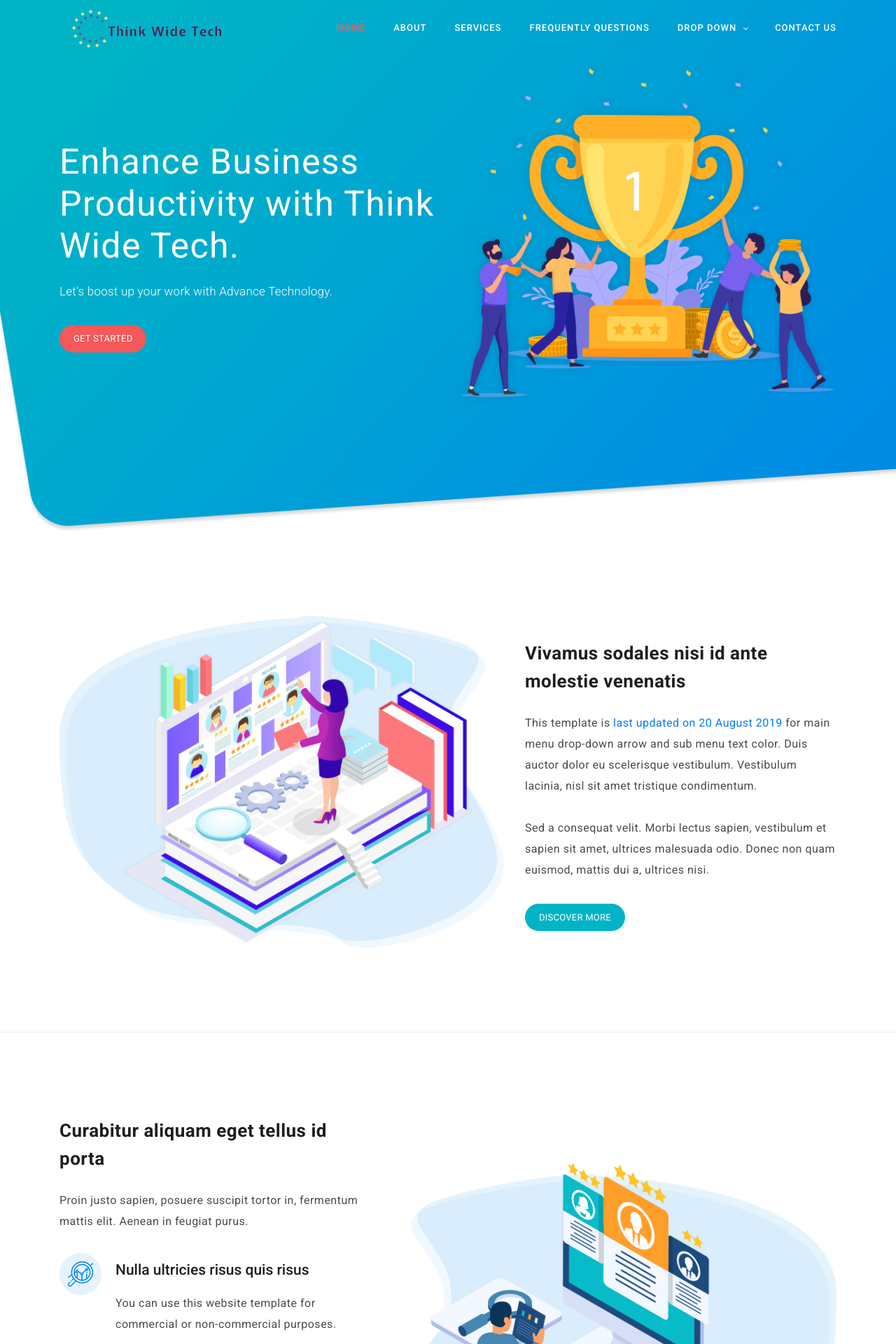
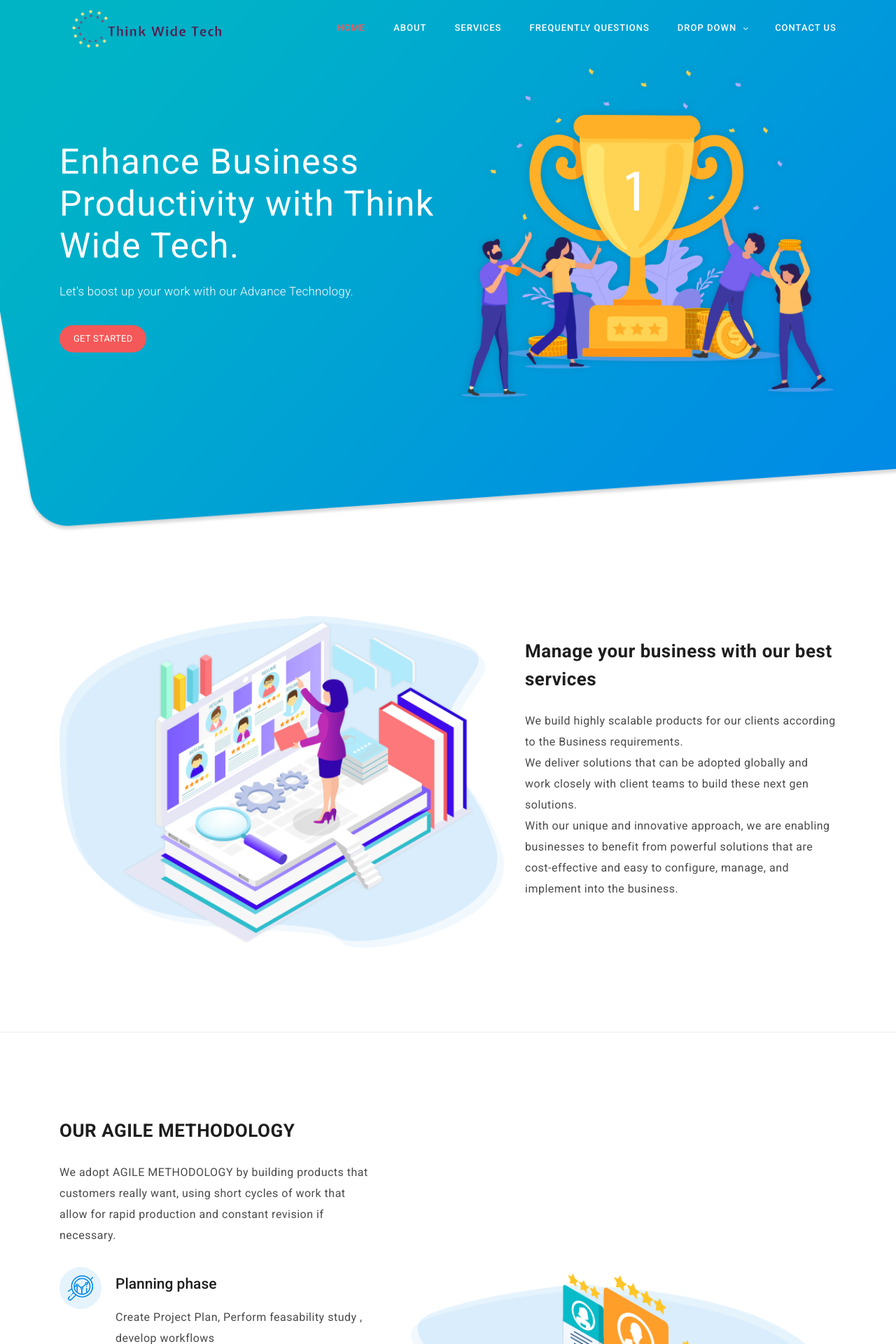
Before and after one commit to jaidev1321/thinkwidetech, a Node server app: page / in a window 1280 px wide. Shown: the top 1920 px of the page at 70% size. Run offline with Node 20, Linux system fonts and the light colour scheme; some libraries are stand-ins or nearby versions.

Commit message:
added methodology and our services content

```diff
--- a/template/templatemo_537_art_factory/templatemo_537_art_factory/index.html
+++ b/template/templatemo_537_art_factory/templatemo_537_art_factory/index.html
@@ -10,13 +10,7 @@
     <link href="https://fonts.googleapis.com/css?family=Roboto:100,300,400,500,700,900" rel="stylesheet">
 
     <title>Art Factory HTML CSS Template</title>
-<!--
 
-ART FACTORY
-
-https://templatemo.com/tm-537-art-factory
-
--->
     <!-- Additional CSS Files -->
     <link rel="stylesheet" type="text/css" href="assets/css/bootstrap.min.css">
     <link rel="stylesheet" type="text/css" href="assets/css/font-awesome.css">
--- a/views/index.ejs
+++ b/views/index.ejs
@@ -101,7 +101,7 @@
             >
               <h1>Enhance Business Productivity with Think Wide Tech.</h1>
               <p>
-                    Let's boost up your work with Advance Technology.
+                    Let's boost up your work with our Advance Technology.
               </p>
               <a href="#about" class="main-button-slider">Get Started</a>
             </div>
@@ -138,20 +138,16 @@
           </div>
           <div class="right-text col-lg-5 col-md-12 col-sm-12 mobile-top-fix">
             <div class="left-heading">
-              <h5>Vivamus sodales nisi id ante molestie venenatis</h5>
+              <h5>Manage your business with our best services</h5>
             </div>
             <div class="left-text">
               <p>
-                This template is
-                <a href="#">last updated on 20 August 2019 </a>for main menu
-                drop-down arrow and sub menu text color. Duis auctor dolor eu
-                scelerisque vestibulum. Vestibulum lacinia, nisl sit amet
-                tristique condimentum. <br /><br />
-                Sed a consequat velit. Morbi lectus sapien, vestibulum et sapien
-                sit amet, ultrices malesuada odio. Donec non quam euismod,
-                mattis dui a, ultrices nisi.
+                  We build highly scalable products for our clients according to the Business requirements. <br>
+                  We deliver solutions that can be adopted globally and work closely with client teams to build these next gen solutions.
+                  <br>
+                  With our unique and innovative approach, we are enabling businesses to benefit from powerful solutions that are cost-effective and easy to configure, manage, and implement into the business.
               </p>
-              <a href="#about2" class="main-button">Discover More</a>
+              <!-- <a href="#about2" class="main-button">Discover More</a> -->
             </div>
           </div>
         </div>
@@ -172,29 +168,37 @@
                 <div class="row">
                     <div class="left-text col-lg-5 col-md-12 col-sm-12 mobile-bottom-fix">
                         <div class="left-heading">
-                            <h5>Curabitur aliquam eget tellus id porta</h5>
+                            <h5>OUR AGILE METHODOLOGY</h5>
                         </div>
-                        <p>Proin justo sapien, posuere suscipit tortor in, fermentum mattis elit. Aenean in feugiat purus.</p>
+                        <p>We adopt AGILE METHODOLOGY by building products that customers really want, using short cycles of work that allow for rapid production and constant revision if necessary.</p>
+
                         <ul>
                             <li>
                                 <img src="assets/images/about-icon-01.png" alt="">
                                 <div class="text">
-                                    <h6>Nulla ultricies risus quis risus</h6>
-                                    <p>You can use this website template for commercial or non-commercial purposes.</p>
+                                    <h6>Planning phase</h6>
+                                    <p>Create Project Plan, Perform feasability study , develop workflows </p>
                                 </div>
                             </li>
                             <li>
                                 <img src="assets/images/about-icon-02.png" alt="">
                                 <div class="text">
-                                    <h6>Donec consequat commodo purus</h6>
-                                    <p>You have no right to re-distribute this template as a downloadable ZIP file on any website.</p>
+                                    <h6>Execution phase</h6>
+                                    <p>Execute the plan and Develop the project. Deliverables are built to make sure the project is meeting requirements</p>
                                 </div>
                             </li>
                             <li>
                                 <img src="assets/images/about-icon-03.png" alt="">
                                 <div class="text">
-                                    <h6>Sed placerat sollicitudin mauris</h6>
-                                    <p>If you have any question or comment, please <a rel="nofollow" href="https://templatemo.com/contact">contact</a> us on TemplateMo.</p>
+                                    <h6>Controlling and Monitoring phase</h6>
+                                    <p> As the project moves forward, We do hard testing that goes hand in hand with development followed by full cycle testing and  if any adjustments to the project plan need to be made , we made here. </p>
+                                </div>
+                            </li>
+                            <li>
+                                <img src="assets/images/about-icon-03.png" alt="">
+                                <div class="text">
+                                    <h6>Project closure</h6>
+                                    <p>Tie up any loose ends. Hand the project off to the client or the team that will be managing the project’s day-to-day operations.</p>
                                 </div>
                             </li>
                         </ul>
@@ -212,12 +216,13 @@
         <section class="section" id="services">
             <div class="container">
                 <div class="row">
+                  <h1>Our Services</h1>
                     <div class="owl-carousel owl-theme">
                         <div class="item service-item">
                             <div class="icon">
                                 <i><img src="assets/images/service-icon-01.png" alt=""></i>
                             </div>
-                            <h5 class="service-title">First Box Service</h5>
+                            <h5 class="service-title">Web Applications</h5>
                             <p>Aenean vulputate massa sed neque consectetur, ac fringilla quam aliquet. Sed a enim nec eros tempor cursus at id libero.</p>
                             <a href="#" class="main-button">Read More</a>
                         </div>
@@ -225,7 +230,7 @@
                             <div class="icon">
                                 <i><img src="assets/images/service-icon-02.png" alt=""></i>
                             </div>
-                            <h5 class="service-title">Second Box Title</h5>
+                            <h5 class="service-title">Mobile Applications</h5>
                             <p>Pellentesque vitae urna ut nisi viverra tristique quis at dolor. In non sodales dolor, id egestas quam. Aliquam erat volutpat. </p>
                             <a href="#" class="main-button">Discover More</a>
                         </div>
@@ -233,7 +238,7 @@
                             <div class="icon">
                                 <i><img src="assets/images/service-icon-03.png" alt=""></i>
                             </div>
-                            <h5 class="service-title">Third Title Box</h5>
+                            <h5 class="service-title">Customized ERP</h5>
                             <p>Quisque finibus libero augue, in ultrices quam dictum id. Aliquam quis tellus sit amet urna tincidunt bibendum.</p>
                             <a href="#" class="main-button">More Detail</a>
                         </div>
@@ -241,7 +246,7 @@
                             <div class="icon">
                                 <i><img src="assets/images/service-icon-02.png" alt=""></i>
                             </div>
-                            <h5 class="service-title">Fourth Service Box</h5>
+                            <h5 class="service-title">Web Services</h5>
                             <p>Fusce sollicitudin feugiat risus, tempus faucibus arcu blandit nec. Duis auctor dolor eu scelerisque vestibulum.</p>
                             <a href="#" class="main-button">Read More</a>
                         </div>
@@ -249,7 +254,7 @@
                             <div class="icon">
                                 <i><img src="assets/images/service-icon-01.png" alt=""></i>
                             </div>
-                            <h5 class="service-title">Fifth Service Title</h5>
+                            <h5 class="service-title">Website Maintainance</h5>
                             <p>Curabitur aliquam eget tellus id porta. Proin justo sapien, posuere suscipit tortor in, fermentum mattis elit.</p>
                             <a href="#" class="main-button">Discover</a>
                         </div>
```
Also changed, not shown: 1 other file.
